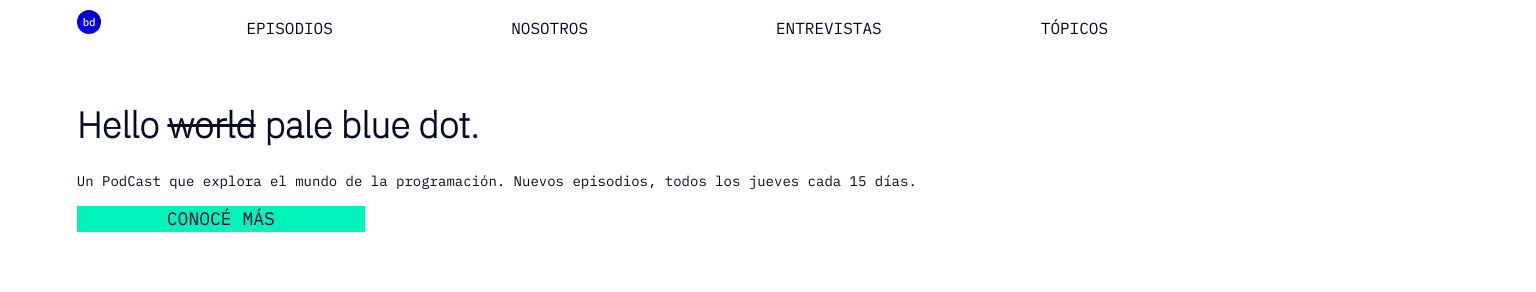
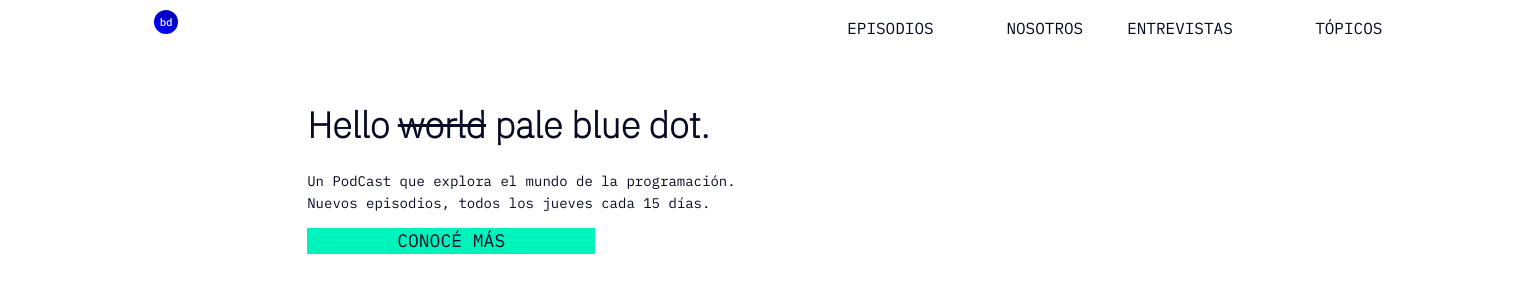
Before and after one commit to bsrodriguezr/podCastChannel, a plain HTML site: page index.html in a window 1536 px wide. Drawn offline with Linux system fonts and the light colour scheme.

Commit message:
Actualizacion grid de pagina

```diff
--- a/index.html
+++ b/index.html
@@ -28,9 +28,10 @@
             <h1>Hello <span>world</span>  pale blue dot.</h1>
             <p>Un PodCast que explora el mundo de la programación. Nuevos episodios, todos los jueves cada 15 días.</p>
        </div>
-       <button class="btn">CONOCÉ MÁS</button>
+       <button class="btn-main">CONOCÉ MÁS</button>
     </header>
-    <main>
+    <main class="grid-columns">
+
     </main>
 </body>
 </html>
--- a/styles/desktop/_header-desktop.scss
+++ b/styles/desktop/_header-desktop.scss
@@ -1,14 +1,22 @@
 @media (min-width: 1440px){
     header{
-        grid-template: 80px /1fr 4fr 3fr;
+        grid-template-rows: 80px;
         height: 80px;
         label{
             display: none;
         }
+        #first-title, .btn-main{
+            grid-column: 3/4;
+        }
+
+    }
+
+    .grid-columns{
+        grid-template-columns: 1fr 1fr 3fr 3fr 1fr 1fr ;
     }
 
     #navbar{
-        grid-column: 3/4;
+        grid-column: 4/6;
         grid-row: 1/2;
         height: 100%;
         display: block;
@@ -16,7 +24,9 @@
         ul{
             flex-direction: row;
             height: 100%;
-
+            li{
+                text-align: right;
+            };
         }
     }
 
--- a/styles/mobile/_header.scss
+++ b/styles/mobile/_header.scss
@@ -29,16 +29,6 @@ header{
     button{
         grid-column: 2/5;
         grid-row: 3/4;
-        background: #00F3BB;
-        width: 288px;
-        height: 100%;
-        border: 0;
-        font-family: $IBMPlexMono;
-        font-size: 18px;
-        color: #060A24;
-        letter-spacing: 0;
-        text-align: center;
-        line-height: 24px;
     }
 }
 
@@ -73,9 +63,9 @@ header{
     height: 25%;
     letter-spacing: 0;
     line-height: 56px;
+    font-family: $IBMPlexMono;
+    font-size: 16px;
     a{
-        font-family: $IBMPlexMono;
-        font-size: 16px;
         color: #FFFFFF;
         text-decoration: none;
     }
--- a/styles/styles.scss
+++ b/styles/styles.scss
@@ -4,5 +4,22 @@
 @import "./mobile/main";
 @import "./desktop/header-desktop";
 body{
-    margin: 0;
+    margin:0;
 }
+.btn-main{
+    background: #00F3BB;
+    width: 288px;
+    height: 100%;
+    border: 0;
+    font-family: $IBMPlexMono;
+    font-size: 18px;
+    color: #060A24;
+    letter-spacing: 0;
+    text-align: center;
+    line-height: 24px;
+
+    &:hover{
+        background-image: linear-gradient(225deg, #0000FE 0%, #00F0B8 100%);
+        color: #FFFFFF;
+    }
+}
```
Also changed, not shown: styles/styles.css, 1 other file.
